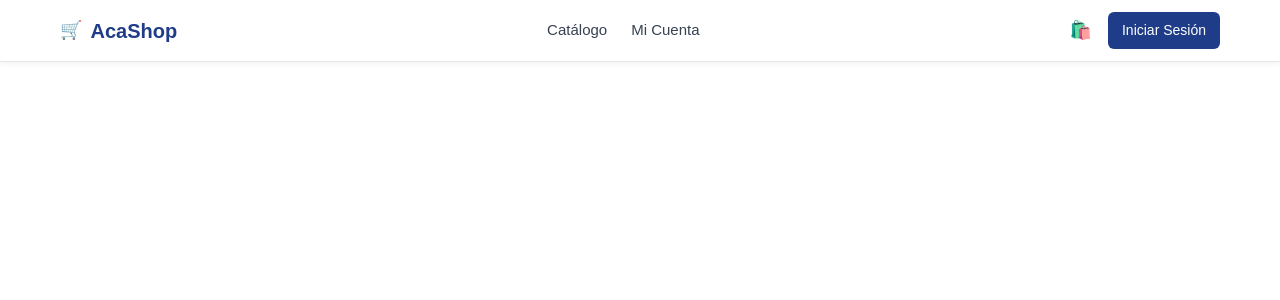
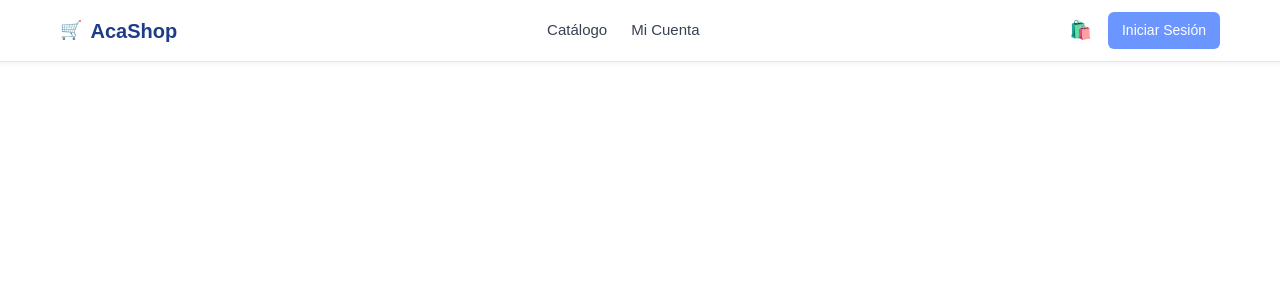
Before and after one commit to AcaShop-Acatlan/front-end-proyect, a Next.js app in the folder aca-shop/: page / in a window 1280 px wide. Shown: the top 300 px of the page. Built offline with nearby package versions, Linux system fonts and the light colour scheme.

Commit message:
Cambio de colores

```diff
--- a/aca-shop/app/header/header.module.css
+++ b/aca-shop/app/header/header.module.css
@@ -68,7 +68,7 @@
 
 /* Botón */
 .button {
-  background-color: #1f3c88;
+  background-color: #6b95ff;
   color: white;
   border: none;
   padding: 8px 14px;
```
